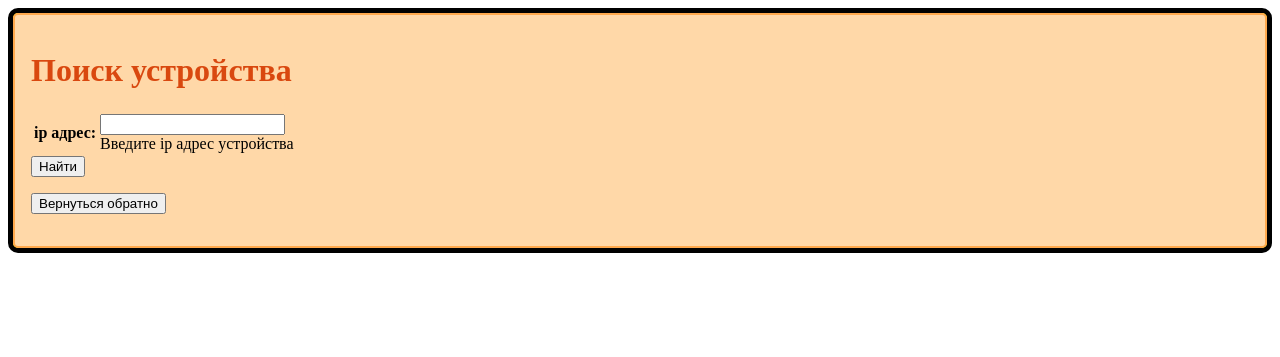
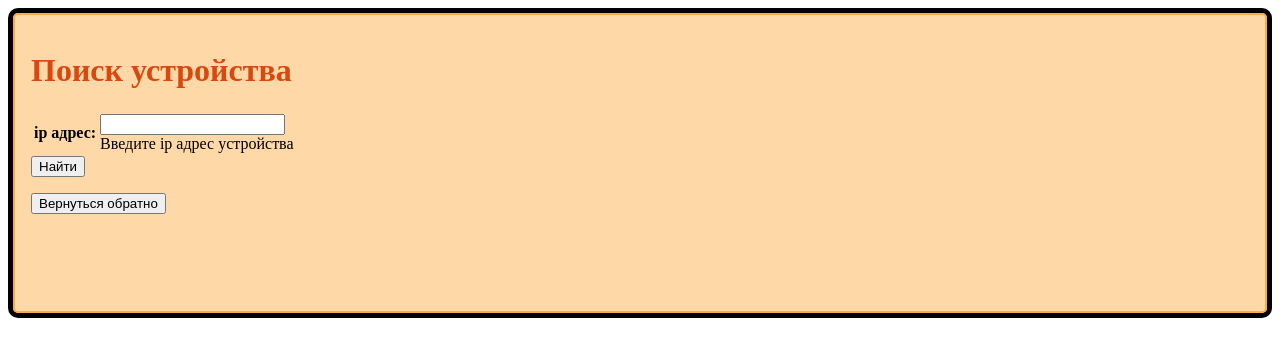
Before and after one commit to 9Batya/nanougin, a Django app: page /ugin/devicesearch/ in a window 1280 px wide. Shown: the top 357 px of the page. Run offline with Django 5.2, Linux system fonts and the light colour scheme.

Commit message:
added css

```diff
--- a/uginnano/ugin/static/ugin/style.css
+++ b/uginnano/ugin/static/ugin/style.css
@@ -1,5 +1,6 @@
 .wrapper {
   display: grid;
+   grid-auto-rows: 300px;
 }
 
 * {
```
